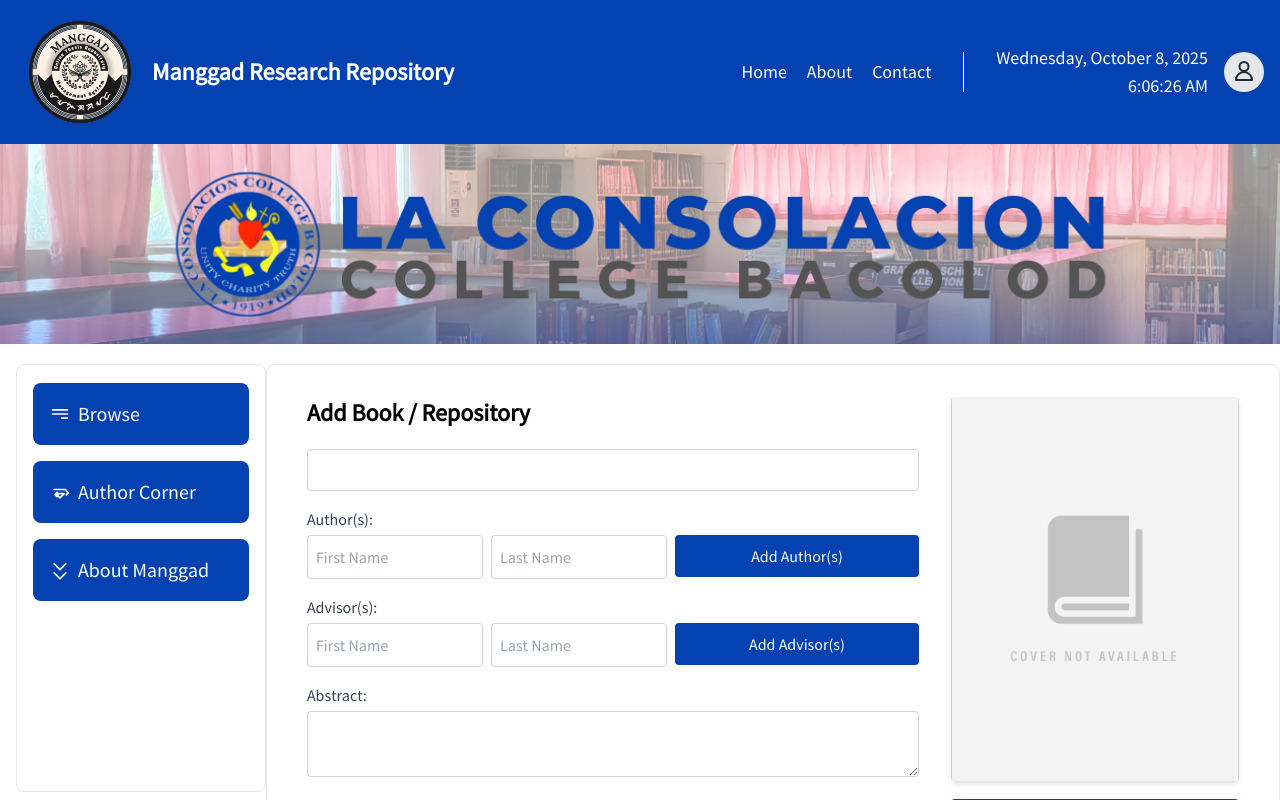
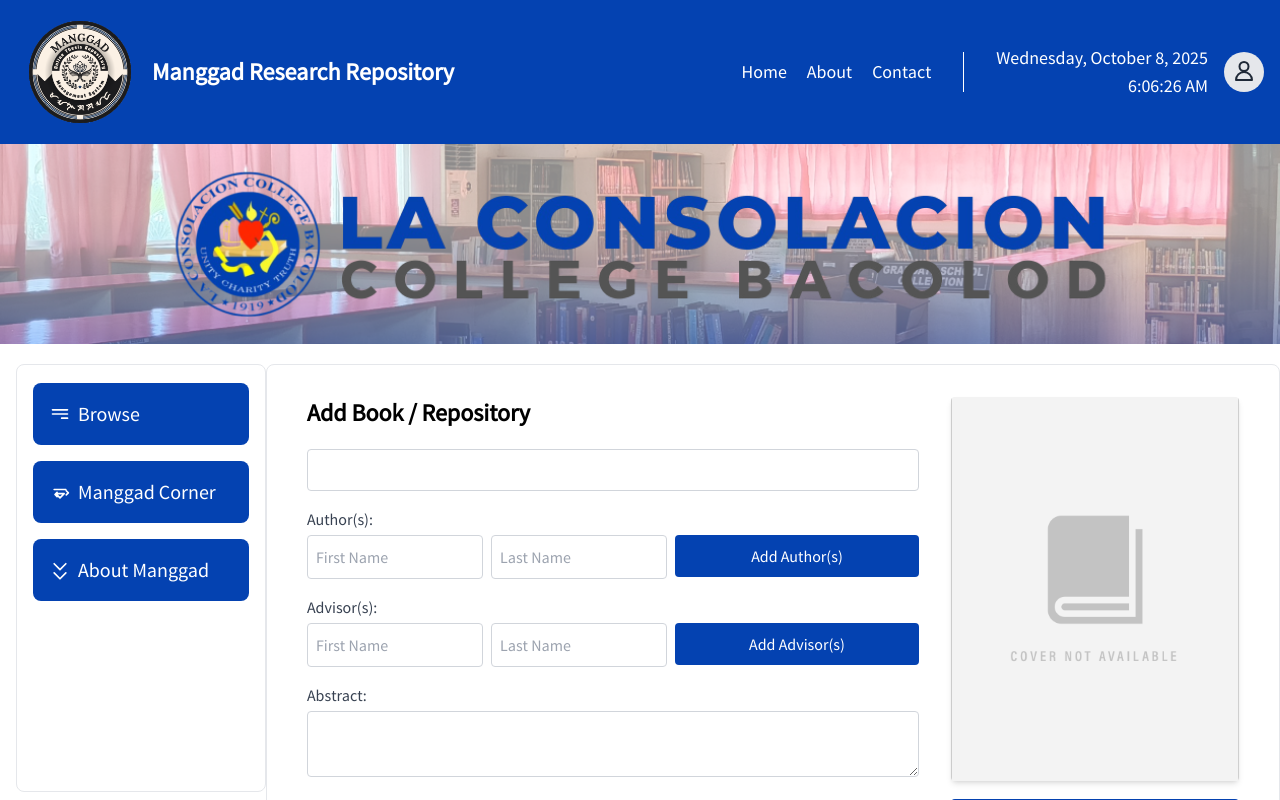
Before and after one commit to vnmw7/manggad-thesis-repo, a Next.js app in the folder frontend/: page /book/addBook in a window 1280 px wide. Shown: the top 800 px of the page. Built offline with nearby package versions, Linux system fonts and the light colour scheme.

Commit message:
Side Nav Change

```diff
--- a/frontend/app/_components/SideNav.tsx
+++ b/frontend/app/_components/SideNav.tsx
@@ -85,7 +85,7 @@ const SideNav = () => {
               d="M19.5 15.5l2.5-2.5-2.5-2.5m-11 7l-2.5-2.5 2.5-2.5M5 9h14m-7 10l-5-5h10l-5 5z"
             />
           </svg>
-          Author Corner
+          Manggad Corner
         </button>
         {openDropdown === "author" && (
           <ul className="space-y-1">
@@ -94,7 +94,7 @@ const SideNav = () => {
                 className="cursor-pointer text-lg hover:underline"
                 onClick={() => router.push("/faq")}
               >
-                Author FAQ
+                Manggad FAQ
               </a>
             </li>
           </ul>
```
